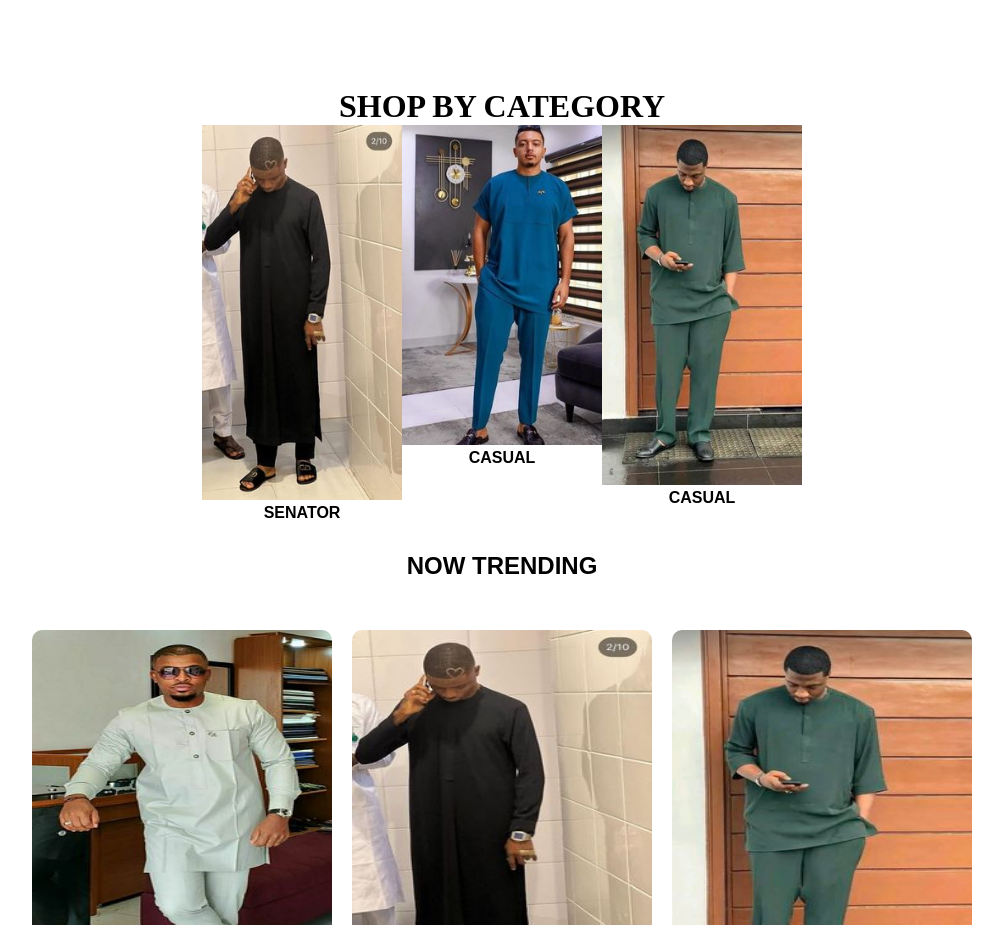
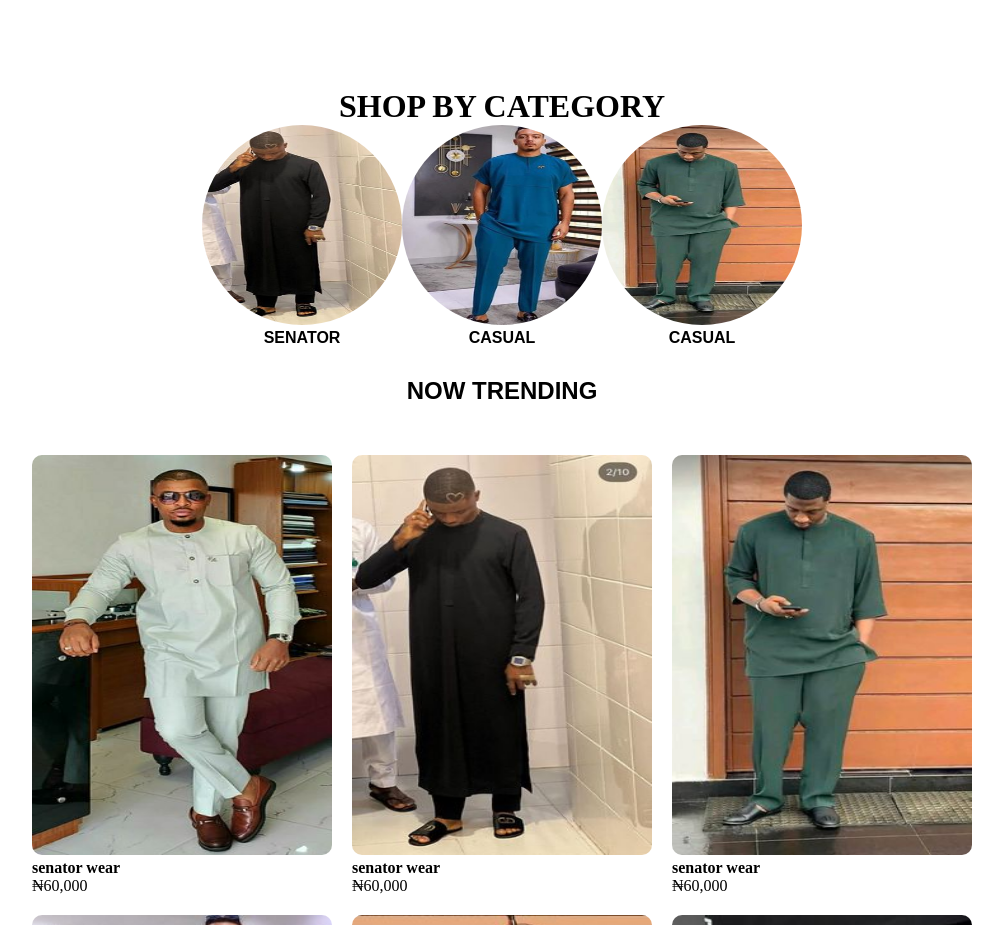
Before and after one commit to efe1001/efeafrica, a plain HTML site: page index.html in a window 1280 px wide. Shown: the part 1400-2325 px from the top of the page, without its empty margins (138-1141 px from the left). Drawn offline with Linux system fonts and the light colour scheme.

Commit message:
Add files via upload

```diff
--- a/mystyles/index.css
+++ b/mystyles/index.css
@@ -197,6 +197,8 @@
 
 .circle{
     width: 200px;
+    border-radius: 50%;
+    height: 200px;
 }
 .trending{
     padding: 30px;
```
